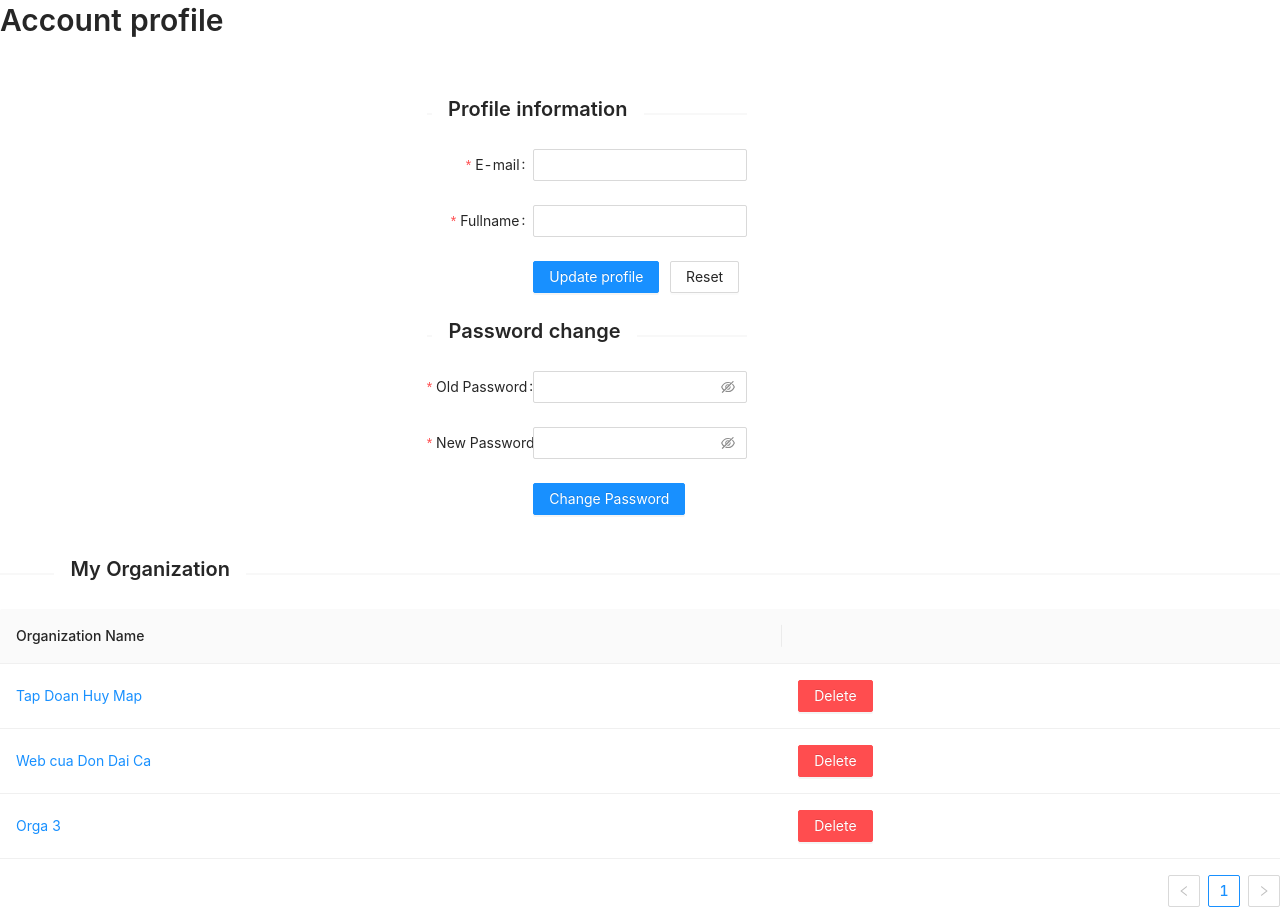
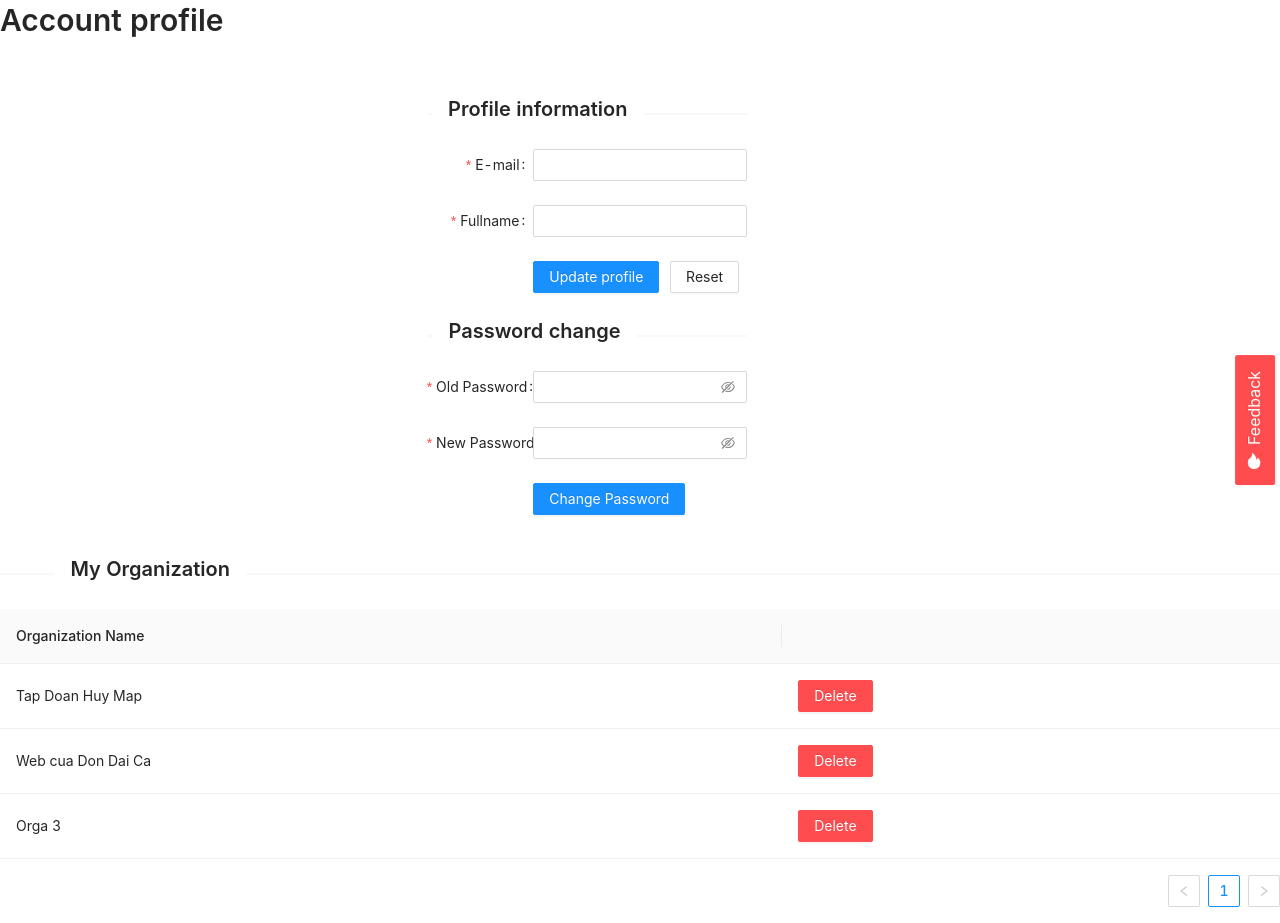
Before and after one commit to huylm1604/account-profile, a React (Create React App) app: page / in a window 1280 px wide. Built offline with nearby package versions, Linux system fonts and the light colour scheme.

Commit message:
abc commit

```diff
--- a/src/App.js
+++ b/src/App.js
@@ -1,6 +1,19 @@
 import React from "react";
 import styles from "./App.css";
-import { Row, Col, Divider, Form, Input, Button, Typography, Table } from "antd";
+import {
+  Row,
+  Col,
+  Divider,
+  Form,
+  Input,
+  Button,
+  Typography,
+  Table,
+  Modal
+} from "antd";
+
+import { FireFilled, GiftFilled } from "@ant-design/icons";
+import { useState } from "react";
 
 const { Title } = Typography;
 // dataSource dummie data
@@ -16,25 +29,18 @@ const dataSource = [
   {
     key: "3",
     name: "Orga 3"
-  },
+  }
 ];
-
-
 
 // table columns
 const columns = [
   {
     title: "Organization Name",
     dataIndex: "name",
-    key: "name",
-    editable: true,
-    render: title => <a>{title}</a>,
+    key: "name"
   },
   {
-    render: () => (
-      <Button type="danger" >Delete</Button>
-    ),
-
+    render: () => <Button type="danger">Delete</Button>
   }
 ];
 
@@ -61,8 +67,53 @@ function App() {
       }
     }
   };
+
+  const [visible, setVisible] = useState(false);
   return (
     <div>
+      <Button
+        type="danger"
+        style={{
+          position: "fixed",
+          right: "0",
+          top: "50%",
+          zIndex: "10",
+          transform: "rotate(-90deg)",
+          marginRight: "-40px"
+        }}
+        size="large"
+        onClick={() => setVisible(true)}
+      >
+        <FireFilled rotate="90" />
+        Feedback
+      </Button>
+      <Modal
+        title="Feedback"
+        style={{ right: 0, position: "absolute", top: "35%" }}
+        visible={visible}
+        width= '300px'
+        height= '50px'
+        onOk={() => setVisible(false)}
+        onCancel={() => setVisible(false)}
+      >
+        <p>
+          <Button type="danger" size="large" style={{marginLeft: "10px"}} shape="circle">
+            <GiftFilled />
+          </Button>
+          <Button type="danger" size="large" style={{marginLeft: "10px"}} shape="circle">
+            <GiftFilled />
+          </Button>
+          <Button type="danger" size="large" style={{marginLeft: "10px"}} shape="circle">
+            <GiftFilled />
+          </Button>
+          <Button type="danger" size="large" style={{marginLeft: "10px"}} shape="circle">
+            <GiftFilled />
+          </Button>
+          <Button type="danger" size="large" style={{marginLeft: "10px"}} shape="circle">
+            <GiftFilled />
+          </Button>
+        </p>
+      </Modal>
       <Title level={2}>Account profile</Title>
       <Row style={{ marginTop: "3%" }}>
         <Col span={6} offset={8}>
@@ -172,7 +223,6 @@ function App() {
         dataSource={dataSource}
       ></Table>
     </div>
-
   );
 }
 
```
Lines whose indentation alone changed are shown as unchanged.
